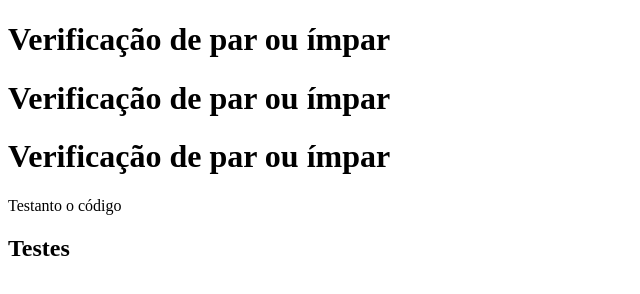
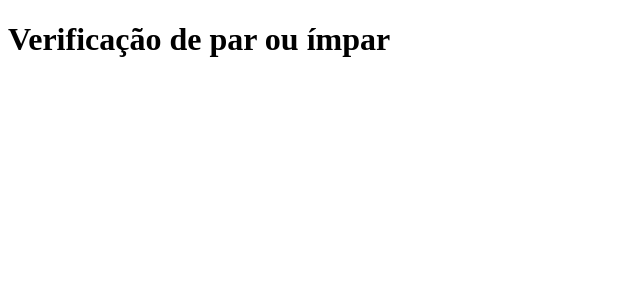
Before and after one commit to Gustavohm0/cadastro-de-produtos, a plain HTML site: page index.html in a window 1280 px wide. Shown: the whole page, without its empty margins (0-640 px from the left). Drawn offline with Linux system fonts and the light colour scheme.

Commit message:
Alterando para a versão que funciona

```diff
--- a/app.js
+++ b/app.js
@@ -7,10 +7,5 @@ for(let i = 0; i < numeros.length; i++){
     console.log(numero[i] + " é um número par")
   }else{
     console.log(numero[i] + " é um número impar")
-    console.log(numero[i] + " é um número impar")
-    console.log(numero[i] + " é um número impar")
-	    console.log(numero[i] + " é um número impar")
-		    console.log(numero[i] + " é um número impar")
   }
-    //comentario de teste
 }
--- a/index.html
+++ b/index.html
@@ -8,13 +8,8 @@
 </head>
 <body>
     <h1>Verificação de par ou ímpar</h1>
-	    <h1>Verificação de par ou ímpar</h1>
-		    <h1>Verificação de par ou ímpar</h1>
     <!-- Adicionando comentário oculto-->
     <script src="app.js"></script>
 
-    <p>Testanto o código</p>
-    <h2>Testes</h2>
-
 </body>
 </html>
```
